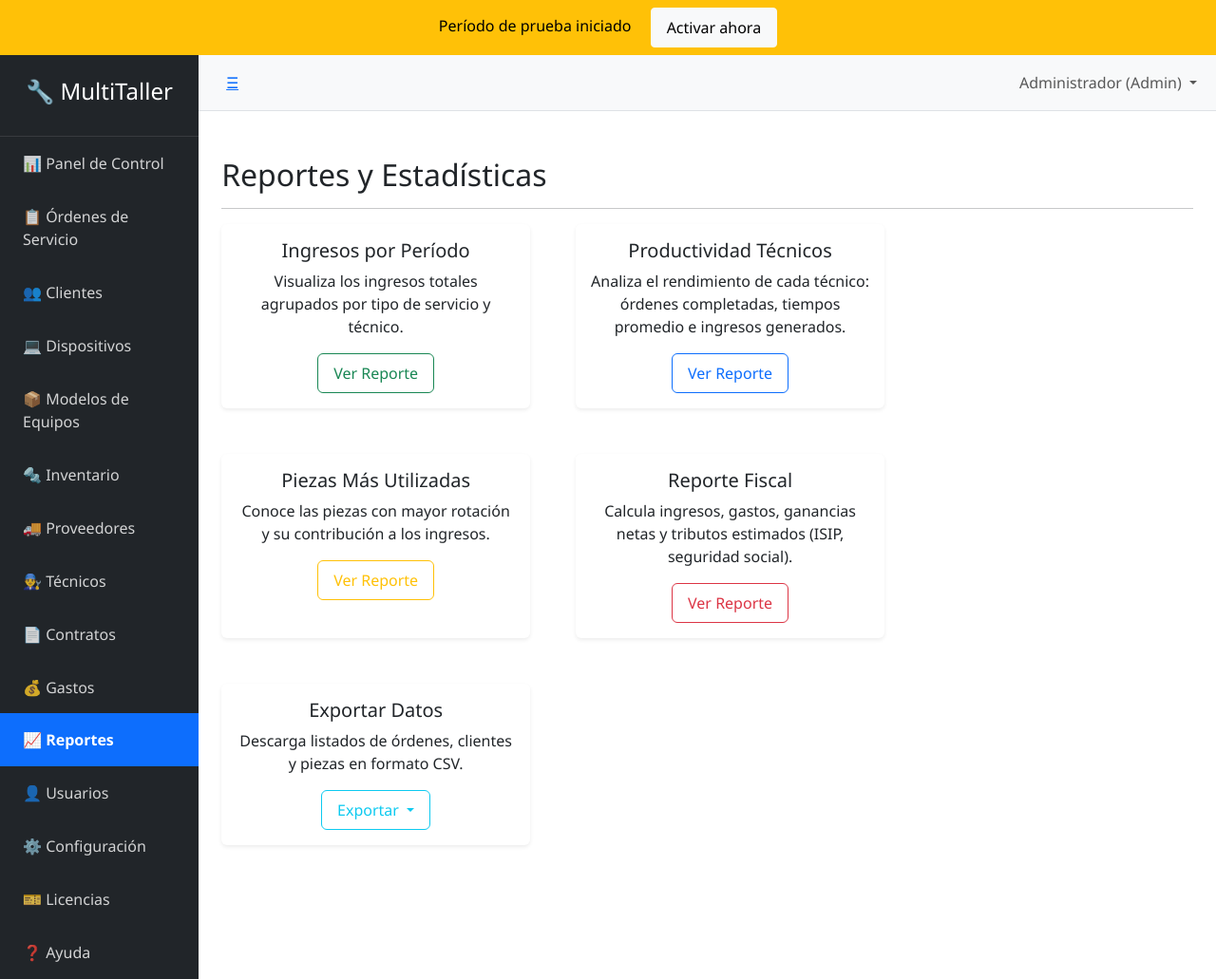
After one commit to megakaos89/MultiTaller-Pro, a Flask app: page /reportes in a window 1280 px wide. The commit adds this page. Shown: the whole page at 95% size. Run offline with Flask 3, Linux system fonts and the light colour scheme; a user stored in the database is signed in; some libraries are stand-ins or nearby versions.

Commit message:
update branch

```diff
--- a/multitaller/routes/auth.py
+++ b/multitaller/routes/auth.py
@@ -167,6 +167,27 @@ def eliminar_usuario(id):
     return redirect(url_for('auth.gestionar_usuarios'))
 
 
+@auth_bp.route('/usuarios/desactivar/<int:id>')
+@login_required
+@admin_required
+def desactivar_usuario(id):
+    """Desactivar/Activar usuario (solo admin)"""
+    if id == session.get('usuario_id'):
+        flash('No puede desactivar su propio usuario', 'warning')
+        return redirect(url_for('auth.gestionar_usuarios'))
+
+    usuario = db.session.get(Usuario, id)
+    if usuario:
+        usuario.activo = not usuario.activo
+        estado = "Activado" if usuario.activo else "Desactivado"
+        db.session.commit()
+        flash(f'Usuario {estado} correctamente', 'success')
+    else:
+        flash('Usuario no encontrado', 'danger')
+
+    return redirect(url_for('auth.gestionar_usuarios'))
+
+
 @auth_bp.route('/perfil', methods=['GET', 'POST'])
 @login_required
 def perfil():
--- a/multitaller/templates/auth/usuarios.html
+++ b/multitaller/templates/auth/usuarios.html
@@ -45,7 +45,7 @@
                             <button type="submit" class="btn btn-sm btn-warning" onclick="return confirm('¿Desactivar usuario?')">Desactivar</button>
                         </form>
                         {% else %}
-                        <form method="POST" action="{{ url_for('auth.activar_usuario', id=usuario.id) }}" style="display:inline;">
+                        <form method="POST" action="{{ url_for('auth.desactivar_usuario', id=usuario.id) }}" style="display:inline;">
                             <button type="submit" class="btn btn-sm btn-success" onclick="return confirm('¿Activar usuario?')">Activar</button>
                         </form>
                         {% endif %}
--- /dev/null
+++ b/multitaller/templates/reportes/menu.html
@@ -0,0 +1,81 @@
+{% extends "base.html" %}
+
+{% block title %}Reportes - MultiTaller{% endblock %}
+
+{% block content %}
+<div class="container mt-4">
+    <h2><i class="bi bi-graph-up"></i> Reportes y Estadísticas</h2>
+    <hr>
+
+    <div class="row g-4">
+        <!-- Reporte de Ingresos -->
+        <div class="col-md-6 col-lg-4">
+            <div class="card h-100 shadow-sm">
+                <div class="card-body text-center">
+                    <i class="bi bi-cash-coin display-4 text-success mb-3"></i>
+                    <h5 class="card-title">Ingresos por Período</h5>
+                    <p class="card-text">Visualiza los ingresos totales agrupados por tipo de servicio y técnico.</p>
+                    <a href="{{ url_for('reportes.reporte_ingresos') }}" class="btn btn-outline-success">Ver Reporte</a>
+                </div>
+            </div>
+        </div>
+
+        <!-- Reporte de Productividad -->
+        <div class="col-md-6 col-lg-4">
+            <div class="card h-100 shadow-sm">
+                <div class="card-body text-center">
+                    <i class="bi bi-speedometer2 display-4 text-primary mb-3"></i>
+                    <h5 class="card-title">Productividad Técnicos</h5>
+                    <p class="card-text">Analiza el rendimiento de cada técnico: órdenes completadas, tiempos promedio e ingresos generados.</p>
+                    <a href="{{ url_for('reportes.reporte_productividad') }}" class="btn btn-outline-primary">Ver Reporte</a>
+                </div>
+            </div>
+        </div>
+
+        <!-- Reporte de Piezas Utilizadas -->
+        <div class="col-md-6 col-lg-4">
+            <div class="card h-100 shadow-sm">
+                <div class="card-body text-center">
+                    <i class="bi bi-box-seam display-4 text-warning mb-3"></i>
+                    <h5 class="card-title">Piezas Más Utilizadas</h5>
+                    <p class="card-text">Conoce las piezas con mayor rotación y su contribución a los ingresos.</p>
+                    <a href="{{ url_for('reportes.reporte_piezas_utilizadas') }}" class="btn btn-outline-warning">Ver Reporte</a>
+                </div>
+            </div>
+        </div>
+
+        <!-- Reporte Fiscal -->
+        <div class="col-md-6 col-lg-4">
+            <div class="card h-100 shadow-sm">
+                <div class="card-body text-center">
+                    <i class="bi bi-receipt-cutoff display-4 text-danger mb-3"></i>
+                    <h5 class="card-title">Reporte Fiscal</h5>
+                    <p class="card-text">Calcula ingresos, gastos, ganancias netas y tributos estimados (ISIP, seguridad social).</p>
+                    <a href="{{ url_for('reportes.reporte_fiscal') }}" class="btn btn-outline-danger">Ver Reporte</a>
+                </div>
+            </div>
+        </div>
+
+        <!-- Exportar Datos -->
+        <div class="col-md-6 col-lg-4">
+            <div class="card h-100 shadow-sm">
+                <div class="card-body text-center">
+                    <i class="bi bi-download display-4 text-info mb-3"></i>
+                    <h5 class="card-title">Exportar Datos</h5>
+                    <p class="card-text">Descarga listados de órdenes, clientes y piezas en formato CSV.</p>
+                    <div class="dropdown">
+                        <button class="btn btn-outline-info dropdown-toggle" type="button" data-bs-toggle="dropdown">
+                            Exportar
+                        </button>
+                        <ul class="dropdown-menu">
+                            <li><a class="dropdown-item" href="{{ url_for('reportes.exportar_csv', tipo='ordenes') }}">Órdenes</a></li>
+                            <li><a class="dropdown-item" href="{{ url_for('reportes.exportar_csv', tipo='clientes') }}">Clientes</a></li>
+                            <li><a class="dropdown-item" href="{{ url_for('reportes.exportar_csv', tipo='piezas') }}">Piezas</a></li>
+                        </ul>
+                    </div>
+                </div>
+            </div>
+        </div>
+    </div>
+</div>
+{% endblock %}
```
Also changed, not shown: multitaller/routes/gastos.py (+6 -6 lines), 1 other file.
